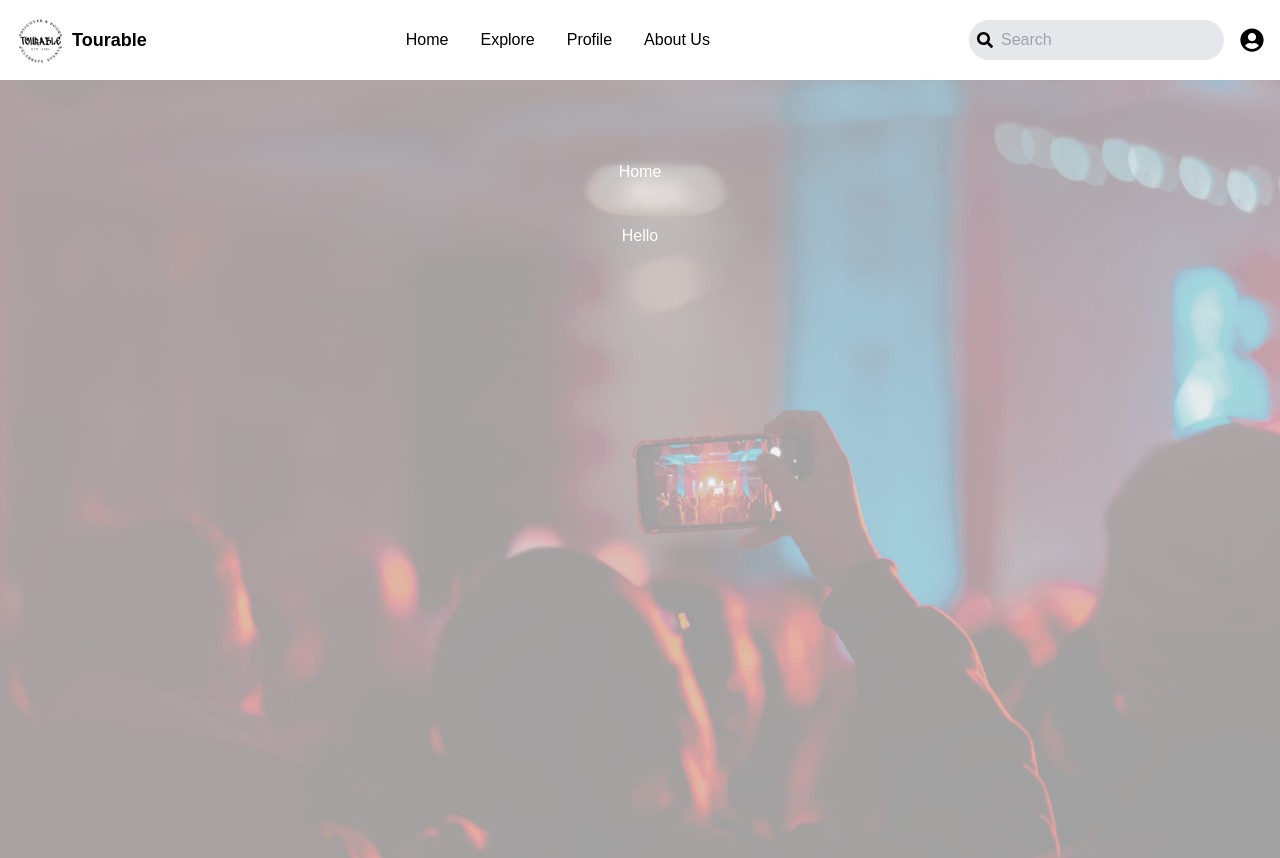
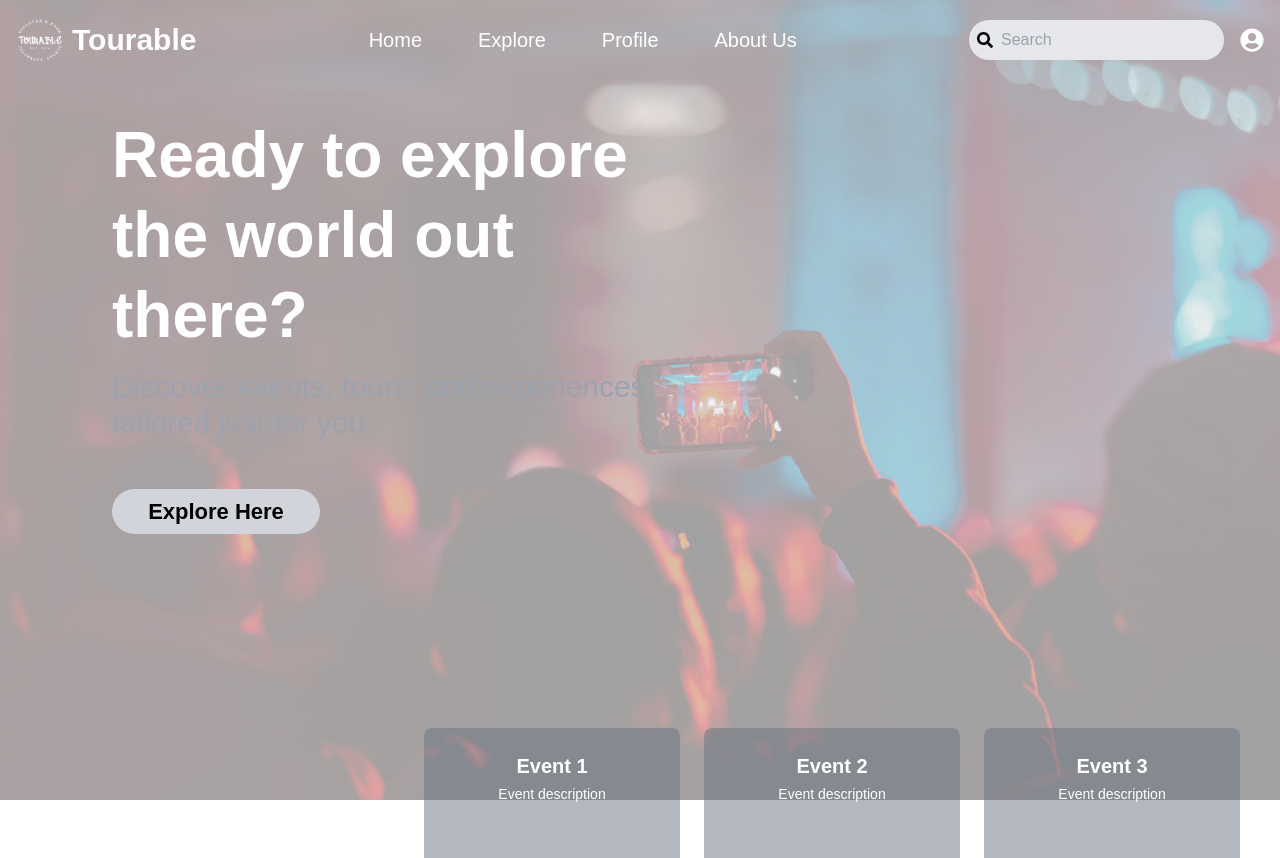
Before and after one commit to NasifR/tourable, a React (Create React App) app: page / in a window 1280 px wide. Shown: the top 858 px of the page. Built offline with nearby package versions, Linux system fonts and the light colour scheme.

Commit message:
completed home page, updated navbar

```diff
--- a/src/App.css
+++ b/src/App.css
@@ -20,7 +20,7 @@
 }
 
 .App-header {
-  background-color: #282c34;
+  background-color: transparent !important;
   min-height: 100vh;
   display: flex;
   flex-direction: column;
--- a/src/component/Navbar.js
+++ b/src/component/Navbar.js
@@ -7,27 +7,27 @@ import logo1 from '../logo/Logo-picture.png';
 
 function Navbar() {
   return (
-    <nav className="bg-transparent p-4">
+    <nav className="bg-transparent z-10 p-4 fixed w-full">
       <div className="max-w-7xl mx-auto flex justify-between items-center">
         {/* Left section with logo */}
         <div className="flex items-center space-x-2">
           <img src={logo1} alt="Tourable Logo" className="h-12 w-12" />
-          <span className="text-black font-bold text-lg">Tourable</span>
+          <span className="text-white font-bold text-3xl">Tourable</span>
         </div>
 
         {/* Center section with navigation links */}
-        <ul className="flex space-x-8">
+        <ul className="flex space-x-8 text-xl">
           <li>
-            <Link to="/" className="text-black hover:text-gray-600">Home</Link>
+            <Link to="/" className="px-3 py-1 text-white hover:text-black hover:bg-white hover:rounded-full transition-all">Home</Link>
           </li>
           <li>
-            <Link to="/explore" className="text-black hover:text-gray-600">Explore</Link>
+            <Link to="/explore" className="px-3 py-1 text-white hover:text-black hover:bg-white hover:rounded-full transition-all">Explore</Link>
           </li>
           <li>
-            <Link to="/profile" className="text-black hover:text-gray-600">Profile</Link>
+            <Link to="/profile" className="px-3 py-1 text-white hover:text-black hover:bg-white hover:rounded-full transition-all">Profile</Link>
           </li>
           <li>
-            <Link to="/about" className="text-black hover:text-gray-600">About Us</Link>
+            <Link to="/about" className="px-3 py-1 text-white hover:text-black hover:bg-white hover:rounded-full transition-all">About Us</Link>
           </li>
         </ul>
 
@@ -43,7 +43,7 @@ function Navbar() {
             <FaSearch className="absolute top-1/2 left-2 transform -translate-y-1/2 text-black" />
           </div>
           {/* Profile icon */}
-          <FaUserCircle className="text-black text-2xl" />
+          <FaUserCircle className="text-white text-2xl" />
         </div>
       </div>
     </nav>
--- a/src/pages/Home.js
+++ b/src/pages/Home.js
@@ -1,22 +1,62 @@
 import React from "react";
-import '../App.css'
-import '../tailwind.css';
-import bg from '../assets/images/home_bg.png';
+import "../App.css";
+import "../tailwind.css";
+import bg from "../assets/images/home_bg.png";
 
 function Home() {
   const style = {
-        backgroundImage: `url(${bg})`,
+    //backgroundImage: `url(${bg})`,
     backgroundSize: "cover",
     backgroundRepeat: "no-repeat",
     backgroundPosition: "center",
-        backgroundAttachment: "fixed", // keeps the image fixed on scroll
   };
 
   return (
+    <div
+      className="min-h-screen bg-cover bg-center bg-fixed"
+      style={{
+        backgroundImage: `url(${bg})`,
+      }}
+    >
     <main className="h-screen w-screen" style={style}>
-            <div className="text-white text-center pt-20">Home</div>
-            <div className="text-white text-center pt-10">Hello</div>
+      <div className="h-[40rem] w-full flex flex-col justify-center px-[2rem] md:px-[5rem] lg:px-[7rem]">
+        <h1 className="text-white font-bold text-[3rem] sm:text-[3.5rem] md:text-[4rem] h-[70px] md:h-[80px]">Ready to explore</h1>
+        <h1 className="text-white font-bold text-[3rem] sm:text-[3.5rem] md:text-[4rem] h-[70px] md:h-[80px]">the world out</h1>
+        <h1 className="text-white font-bold text-[3rem] sm:text-[3.5rem] md:text-[4rem] h-[60px] md:h-[70px]">there?</h1>
+        <h3 className="text-gray-400 text-2xl sm:text-2xl md:text-3xl mt-[1rem] md:mt-[2rem]">
+          Discover events, tours, and experiences
+        </h3>
+        <h3 className="text-gray-400 text-2xl sm:text-2xl md:text-3xl">tailored just for you</h3>
+
+        <button className="w-[10rem] sm:w-[12rem] md:w-[13rem] py-[6px] bg-gray-300 rounded-full text-black font-bold text-[18px] sm:text-[20px] md:text-[22px] hover:bg-black hover:text-white transition-all mt-[2rem] md:mt-[3rem]">
+          Explore Here
+        </button>
+      </div>
+
+      {/* Cards */}
+      <div className="absolute bottom-10 right-10 flex space-x-6 h-[2rem]">
+        {/* Card 1 */}
+        <div className="bg-gray-500 bg-opacity-50 p-6 rounded-lg w-64 h-64 flex flex-col justify-start items-center text-white transition transform hover:scale-105 hover:bg-opacity-75">
+          <h4 className="font-bold text-xl">Event 1</h4>
+          <p className="text-sm mt-1">Event description</p>
+        </div>
+
+        {/* Card 2 */}
+        <div className="bg-gray-500 bg-opacity-50 p-6 rounded-lg w-64 h-64 flex flex-col justify-start items-center text-white transition transform hover:scale-105 hover:bg-opacity-75">
+          <h4 className="font-bold text-xl">Event 2</h4>
+          <p className="text-sm mt-1">Event description</p>
+        </div>
+
+        {/* Card 3 */}
+        <div className="bg-gray-500 bg-opacity-50 p-6 rounded-lg w-64 h-64 flex flex-col justify-start items-center text-white transition transform hover:scale-105 hover:bg-opacity-75">
+          <h4 className="font-bold text-xl">Event 3</h4>
+          <p className="text-sm mt-1">Event description</p>
+        </div>
+      </div>
+
+
     </main>
+    </div>
   );
 }
 
```
Also changed, not shown: src/index.css (+10 -0 lines), src/logo/Logo-picture.png. Lines whose indentation alone changed are shown as unchanged.
